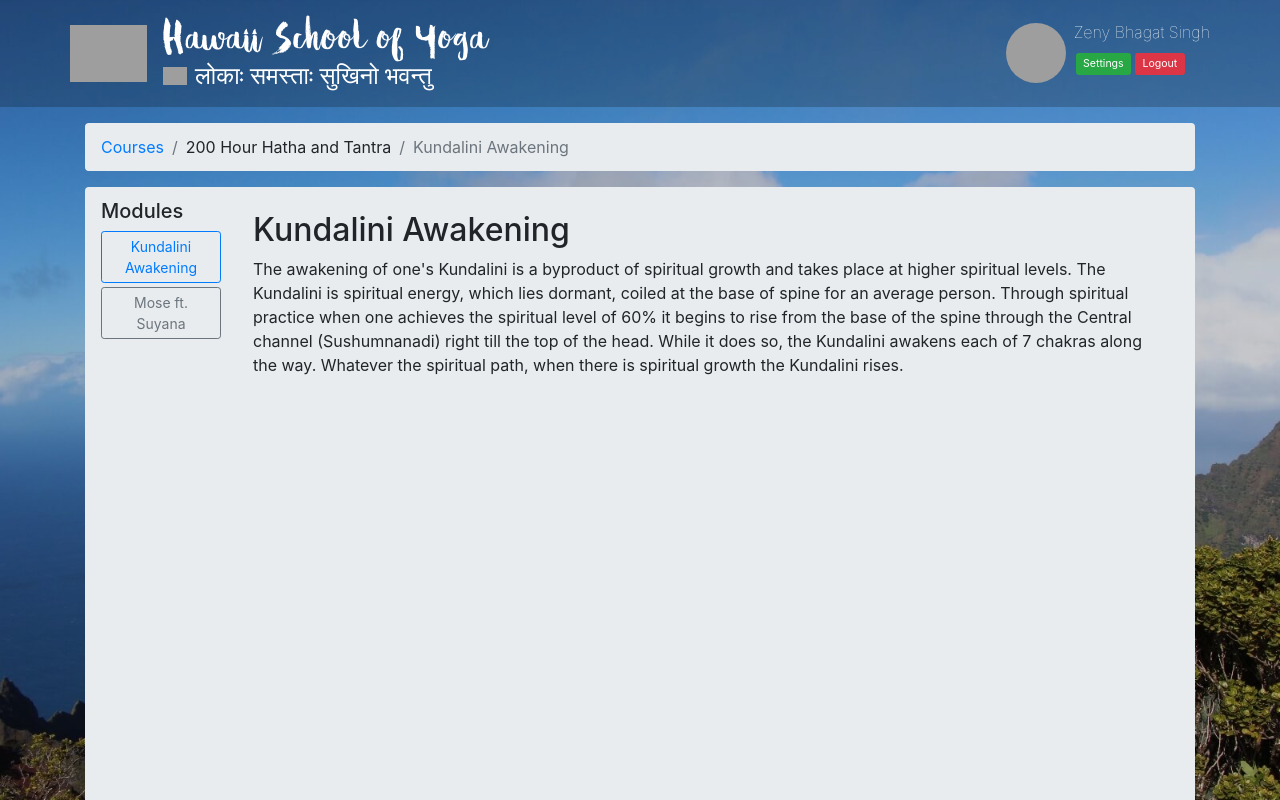
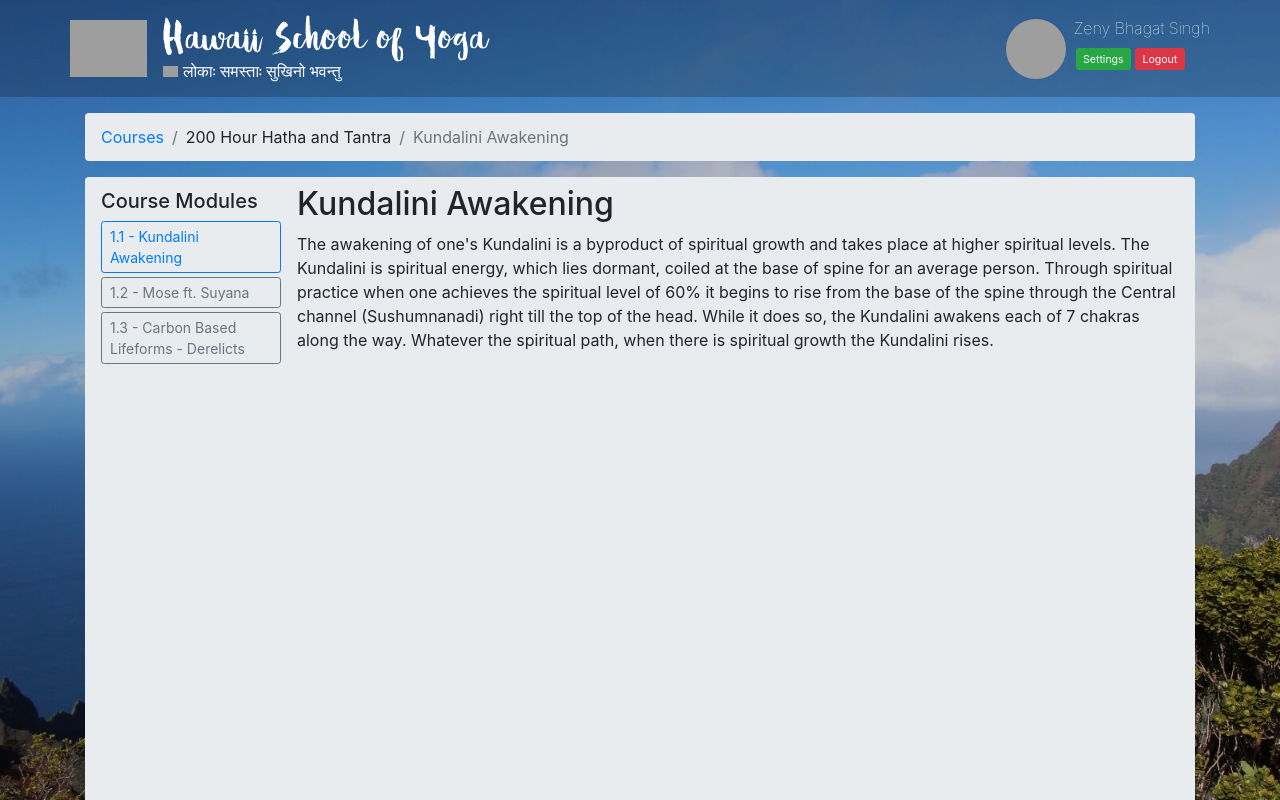
Before and after one commit to hawaii-school-of-yoga/online-courseware, a Next.js app: page / in a window 1280 px wide. Shown: the top 800 px of the page. Built offline with nearby package versions, Linux system fonts and the light colour scheme; grey boxes are pictures that could not be loaded; some icons are missing.

Commit message:
add some more mock modules & style updates

```diff
--- a/components/_css/button.js
+++ b/components/_css/button.js
@@ -4,6 +4,9 @@ const styles = {
 		lineHeight: 1.3,
 		padding: '0.2rem 0.4rem',
 		borderRadius: '0.15rem'
+	},
+	sidebar: {
+		textAlign: 'left'
 	}
 };
 
--- a/components/molecules/Header/header.css
+++ b/components/molecules/Header/header.css
@@ -94,17 +94,16 @@
 	}
 
 	.title-bar .aum {
-		width: 24px;
+		width: 15px;
 	}
 
 	.lokah {
 		display: inline;
 		padding: 0;
-		margin: 0 0 0 8px;
-		font-size: 14px;
+		margin: 0 0 0 5px;
+		font-size: 16px;
 		font-weight: 500;
 		color: white;
-		font-size: 24px;
 	}
 
 	.user-bar {
--- a/components/organisms/ModuleSelector/index.js
+++ b/components/organisms/ModuleSelector/index.js
@@ -1,5 +1,6 @@
 import React, { Component } from 'react';
 import Button from '../../atoms/Button';
+import styles from '../../_css';
 
 import './moduleSelector.scss';
 
@@ -9,17 +10,18 @@ export default class ModuleSelector extends Component {
 
 		return (
 			<div className="sidebar">
-				<h2>Modules</h2>
+				<h2>Course Modules</h2>
 				<ul>
-					{course.modules.map(({ id, title }) => (
+					{course.modules.map(({ moduleId, id, title }) => (
 						<li key={id}>
 							<Button
+								style={styles.button.sidebar}
 								outline
 								size="sm"
 								onClick={() => updateState('activeModule', id)}
 								color={id === module.id ? 'primary' : 'secondary'}
 							>
-								{title}
+								{moduleId} - {title}
 							</Button>
 						</li>
 					))}
--- a/components/organisms/ModuleSelector/moduleSelector.scss
+++ b/components/organisms/ModuleSelector/moduleSelector.scss
@@ -1,6 +1,8 @@
+$min-width: 100%;
+
 .sidebar {
-	margin-right: 16px;
-	min-width: 120px;
+	margin-right: 8px;
+	min-width: $min-width;
 
 	h2 {
 		font-size: 20px;
@@ -12,6 +14,27 @@
 
 		li {
 			margin: 4px 0;
+
+			.btn {
+				min-width: $min-width;
+			}
 		}
 	}
 }
+
+@media (min-width: 768px) {
+	$min-width: 180px;
+
+	.sidebar {
+		min-width: $min-width;
+		margin-right: 16px;
+
+		ul {
+			li {
+				.btn {
+					min-width: $min-width;
+				}
+			}
+		}
+	}
+}
--- a/components/organisms/ModuleView/index.js
+++ b/components/organisms/ModuleView/index.js
@@ -8,7 +8,7 @@ export default class ModuleView extends Component {
 	render() {
 		const { module } = this.props;
 		return (
-			<div className="courseware">
+			<div className="module">
 				<div className="module--container">
 					<div className="module--info">
 						<h2>{module.title}</h2>
--- a/components/organisms/ModuleView/moduleView.scss
+++ b/components/organisms/ModuleView/moduleView.scss
@@ -6,7 +6,7 @@
 
 	&--info {
 		h2 {
-			margin-top: 0;
+			margin-top: -4px;
 		}
 	}
 
--- a/pages/index.css
+++ b/pages/index.css
@@ -1,7 +1,13 @@
 .courseware {
 	display: flex;
-	flex-direction: row;
+	flex-direction: column;
 	background-color: rgb(233, 236, 239);
 	padding: .75rem 1rem;
 	border-radius: .25rem;
 }
+
+@media (min-width: 768px) {
+	.courseware {
+		flex-direction: row;
+	}
+}
--- a/prototype-mocks.json
+++ b/prototype-mocks.json
@@ -6,15 +6,24 @@
 			"modules": [
 				{
 					"id": 1,
+					"moduleId": 1.1,
 					"title": "Kundalini Awakening",
 					"description": "The awakening of one's Kundalini is a byproduct of spiritual growth and takes place at higher spiritual levels. The Kundalini is spiritual energy, which lies dormant, coiled at the base of spine for an average person. Through spiritual practice when one achieves the spiritual level of 60% it begins to rise from the base of the spine through the Central channel (Sushumnanadi) right till the top of the head. While it does so, the Kundalini awakens each of 7 chakras along the way. Whatever the spiritual path, when there is spiritual growth the Kundalini rises.",
 					"video": "https://www.youtube.com/watch?v=duQ9_578RKw"
 				},
 				{
 					"id": 2,
+					"moduleId": 1.2,
 					"title": "Mose ft. Suyana",
 					"description": "This was a live jam accompanied by the incredibly talented Suyana  performed for the beautiful people at Heart Culture Festival 2017 in Austria. None of this music was pre-arranged, I had groups of clips and created the arrangements out of those clips on the fly in response to the energy of the moment. The vibe was incredibly special, people really tuned in and offered us the opportunity to dive deep into experimentation and to let things flow effortlessly from the heart. These loops are parts of tracks I have been working on and all the music is unreleased except for the remix I did for Lannka - but the version here is unique to the moment and not in the same form as the released version. *All of these tracks are now released except for Shiva Shambo which still only exists as loops.",
 					"video": "https://www.youtube.com/watch?v=b5H3b_Hh0Lw"
+				},
+				{
+					"id": 3,
+					"moduleId": 1.3,
+					"title": "Carbon Based Lifeforms - Derelicts",
+					"description": "This was a live jam accompanied by the incredibly talented Suyana  performed for the beautiful people at Heart Culture Festival 2017 in Austria. None of this music was pre-arranged, I had groups of clips and created the arrangements out of those clips on the fly in response to the energy of the moment. The vibe was incredibly special, people really tuned in and offered us the opportunity to dive deep into experimentation and to let things flow effortlessly from the heart. These loops are parts of tracks I have been working on and all the music is unreleased except for the remix I did for Lannka - but the version here is unique to the moment and not in the same form as the released version. *All of these tracks are now released except for Shiva Shambo which still only exists as loops.",
+					"video": "https://www.youtube.com/watch?v=5o_uF1L5l6o"
 				}
 			]
 		}
```
